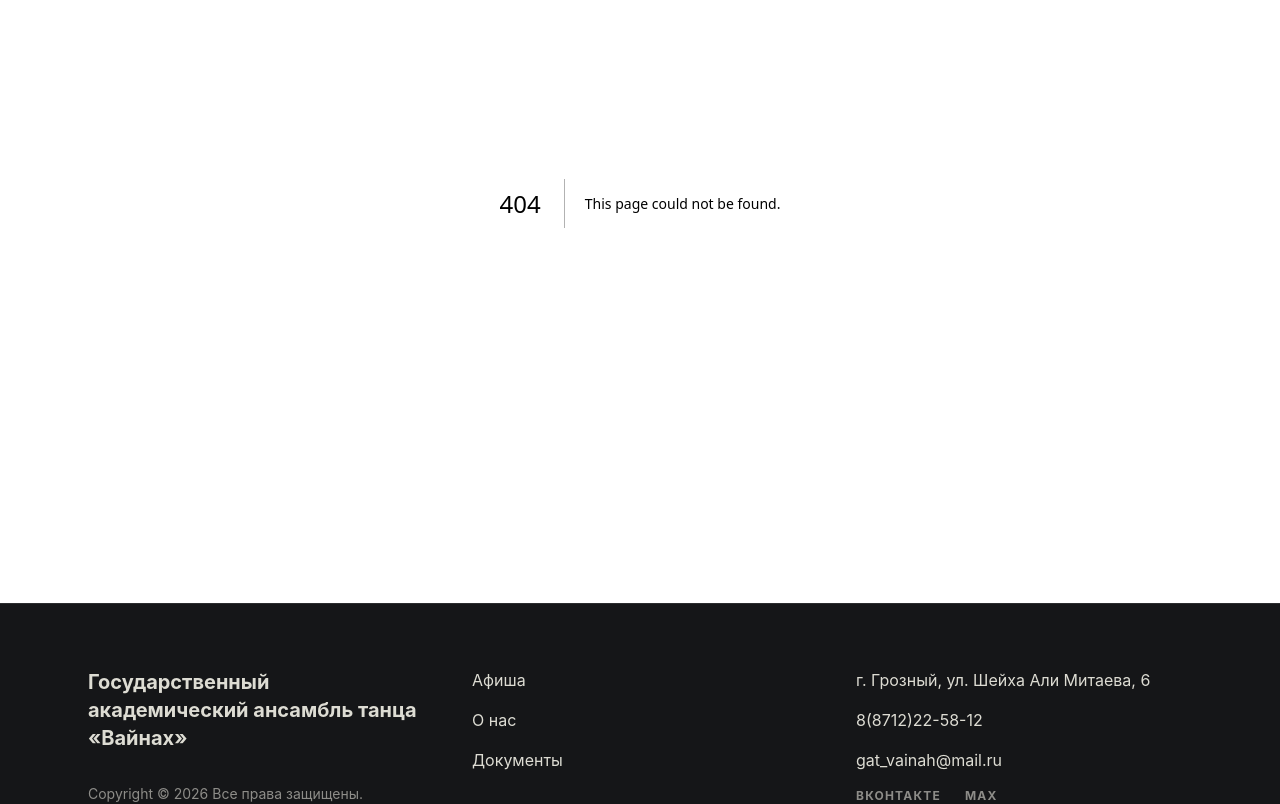
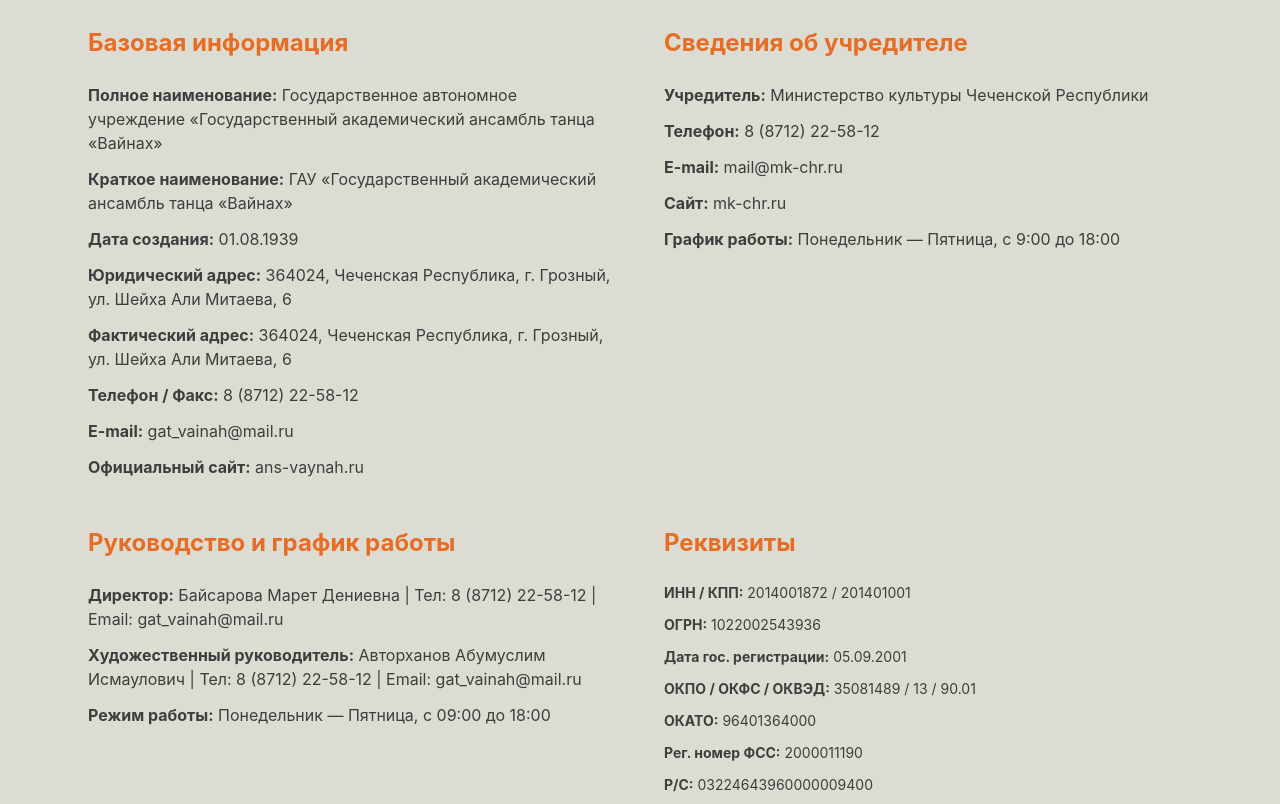
Before and after one commit to ibragim-ast/vainakh, a Next.js app: page /info in a window 1280 px wide. Before the commit this address had no page. Shown: the part 320-1124 px from the top of the page. Built offline with nearby package versions, Linux system fonts and the light colour scheme.

Commit message:
Добавлен раздел Сведения об организации

```diff
--- /dev/null
+++ b/src/app/info/page.tsx
@@ -0,0 +1,130 @@
+export default function InfoPage() {
+  return (
+    <main className="pt-32 pb-20 bg-brand-light">
+      <div className="max-w-6xl mx-auto px-4 md:px-6 w-full">
+        <h1 className="font-sans font-bold text-4xl md:text-5xl text-brand-dark">
+          Сведения об организации
+        </h1>
+
+        {/* Главная сетка */}
+        <div className="grid grid-cols-1 lg:grid-cols-2 gap-12 mt-12">
+          {/* Блок 1: Базовая информация */}
+          <div>
+            <h2 className="text-2xl font-bold text-brand-orange mb-6">
+              Базовая информация
+            </h2>
+            <ul className="flex flex-col gap-3 text-brand-dark/80">
+              <li>
+                <strong>Полное наименование:</strong> Государственное автономное
+                учреждение «Государственный академический ансамбль танца
+                «Вайнах»
+              </li>
+              <li>
+                <strong>Краткое наименование:</strong> ГАУ «Государственный
+                академический ансамбль танца «Вайнах»
+              </li>
+              <li>
+                <strong>Дата создания:</strong> 01.08.1939
+              </li>
+              <li>
+                <strong>Юридический адрес:</strong> 364024, Чеченская
+                Республика, г. Грозный, ул. Шейха Али Митаева, 6
+              </li>
+              <li>
+                <strong>Фактический адрес:</strong> 364024, Чеченская
+                Республика, г. Грозный, ул. Шейха Али Митаева, 6
+              </li>
+              <li>
+                <strong>Телефон / Факс:</strong> 8 (8712) 22-58-12
+              </li>
+              <li>
+                <strong>E-mail:</strong> gat_vainah@mail.ru
+              </li>
+              <li>
+                <strong>Официальный сайт:</strong> ans-vaynah.ru
+              </li>
+            </ul>
+          </div>
+
+          {/* Блок 2: Сведения об учредителе */}
+          <div>
+            <h2 className="text-2xl font-bold text-brand-orange mb-6">
+              Сведения об учредителе
+            </h2>
+            <ul className="flex flex-col gap-3 text-brand-dark/80">
+              <li>
+                <strong>Учредитель:</strong> Министерство культуры Чеченской
+                Республики
+              </li>
+              <li>
+                <strong>Телефон:</strong> 8 (8712) 22-58-12
+              </li>
+              <li>
+                <strong>E-mail:</strong> mail@mk-chr.ru
+              </li>
+              <li>
+                <strong>Сайт:</strong> mk-chr.ru
+              </li>
+              <li>
+                <strong>График работы:</strong> Понедельник — Пятница, с 9:00 до
+                18:00
+              </li>
+            </ul>
+          </div>
+
+          {/* Блок 3: Руководство и график работы */}
+          <div>
+            <h2 className="text-2xl font-bold text-brand-orange mb-6">
+              Руководство и график работы
+            </h2>
+            <ul className="flex flex-col gap-3 text-brand-dark/80">
+              <li>
+                <strong>Директор:</strong> Байсарова Марет Дениевна | Тел: 8
+                (8712) 22-58-12 | Email: gat_vainah@mail.ru
+              </li>
+              <li>
+                <strong>Художественный руководитель:</strong> Авторханов
+                Абумуслим Исмаулович | Тел: 8 (8712) 22-58-12 | Email:
+                gat_vainah@mail.ru
+              </li>
+              <li>
+                <strong>Режим работы:</strong> Понедельник — Пятница, с 09:00 до
+                18:00
+              </li>
+            </ul>
+          </div>
+
+          {/* Блок 4: Реквизиты */}
+          <div>
+            <h2 className="text-2xl font-bold text-brand-orange mb-6">
+              Реквизиты
+            </h2>
+            <ul className="flex flex-col gap-3 text-brand-dark/80 text-sm">
+              <li>
+                <strong>ИНН / КПП:</strong> 2014001872 / 201401001
+              </li>
+              <li>
+                <strong>ОГРН:</strong> 1022002543936
+              </li>
+              <li>
+                <strong>Дата гос. регистрации:</strong> 05.09.2001
+              </li>
+              <li>
+                <strong>ОКПО / ОКФС / ОКВЭД:</strong> 35081489 / 13 / 90.01
+              </li>
+              <li>
+                <strong>ОКАТО:</strong> 96401364000
+              </li>
+              <li>
+                <strong>Рег. номер ФСС:</strong> 2000011190
+              </li>
+              <li>
+                <strong>Р/С:</strong> 03224643960000009400
+              </li>
+            </ul>
+          </div>
+        </div>
+      </div>
+    </main>
+  );
+}
--- a/src/app/page.tsx
+++ b/src/app/page.tsx
@@ -1,6 +1,7 @@
 import Hero from "@/components/blocks/Hero";
 import Afisha from "@/components/blocks/Afisha";
 import News from "@/components/blocks/News";
+import NokBanner from "@/components/blocks/NokBanner";
 
 export default function Home() {
   return (
@@ -8,6 +9,7 @@
       <Hero />
       <Afisha />
       <News />
+      <NokBanner />
     </div>
   );
 }
--- /dev/null
+++ b/src/components/blocks/NokBanner.tsx
@@ -0,0 +1,51 @@
+import Image from "next/image";
+import Link from "next/link";
+
+export default function NokBanner() {
+  return (
+    <section className="py-20 bg-brand-dark text-brand-light">
+      <div className="max-w-6xl mx-auto px-4 md:px-6 w-full flex flex-col md:flex-row items-center justify-between gap-12">
+        <div className="flex-1 flex flex-col gap-6">
+          <h2 className="text-2xl md:text-3xl font-bold uppercase tracking-widest text-brand-gold">
+            Оцените качество наших услуг
+          </h2>
+          <p className="text-brand-light/80 leading-relaxed max-w-2xl">
+            Помогите нам стать лучше! Пройдите короткий опрос от
+            Северо-Кавказского центра аккредитации. Также вы можете оставить
+            свое мнение на портале bus.gov.ru и в официальном мобильном
+            приложении «Наше мнение».
+          </p>
+
+          <div className="flex flex-col sm:flex-row gap-4 mt-4">
+            <Link
+              href="http://qualityrater.ru:8080/cultura_chr26"
+              target="_blank"
+              rel="noopener noreferrer"
+              className="px-6 py-4 bg-brand-gold text-brand-dark text-sm uppercase tracking-widest font-bold text-center rounded-sm transition-colors hover:bg-brand-orange hover:text-brand-dark"
+            >
+              Пройти опрос НОК
+            </Link>
+            <Link
+              href="https://bus.gov.ru/qrcode/rate/269192"
+              target="_blank"
+              rel="noopener noreferrer"
+              className="px-6 py-4 border border-brand-gold/30 text-brand-gold text-sm uppercase tracking-widest font-bold text-center rounded-sm transition-colors hover:border-brand-gold hover:bg-brand-gold/10"
+            >
+              bus.gov.ru
+            </Link>
+          </div>
+        </div>
+
+        <div className="shrink-0 bg-white p-2 rounded-md shadow-lg overflow-hidden flex items-center justify-center">
+          <Image
+            src="/nok-qr.png"
+            alt="QR-код для оценки качества услуг"
+            width={200}
+            height={200}
+            className="w-40 h-40 md:w-48 md:h-48 object-contain scale-115"
+          />
+        </div>
+      </div>
+    </section>
+  );
+}
--- a/src/components/layouts/Footer.tsx
+++ b/src/components/layouts/Footer.tsx
@@ -35,6 +35,12 @@
           >
             Документы
           </Link>
+          <Link
+            className="transition-colors hover:text-brand-gold"
+            href="/info"
+          >
+            Сведения об организации
+          </Link>
         </nav>
 
         <div className="flex flex-col gap-4 md:h-full md:justify-between">
```
Also changed, not shown: public/nok-qr.png (added).
